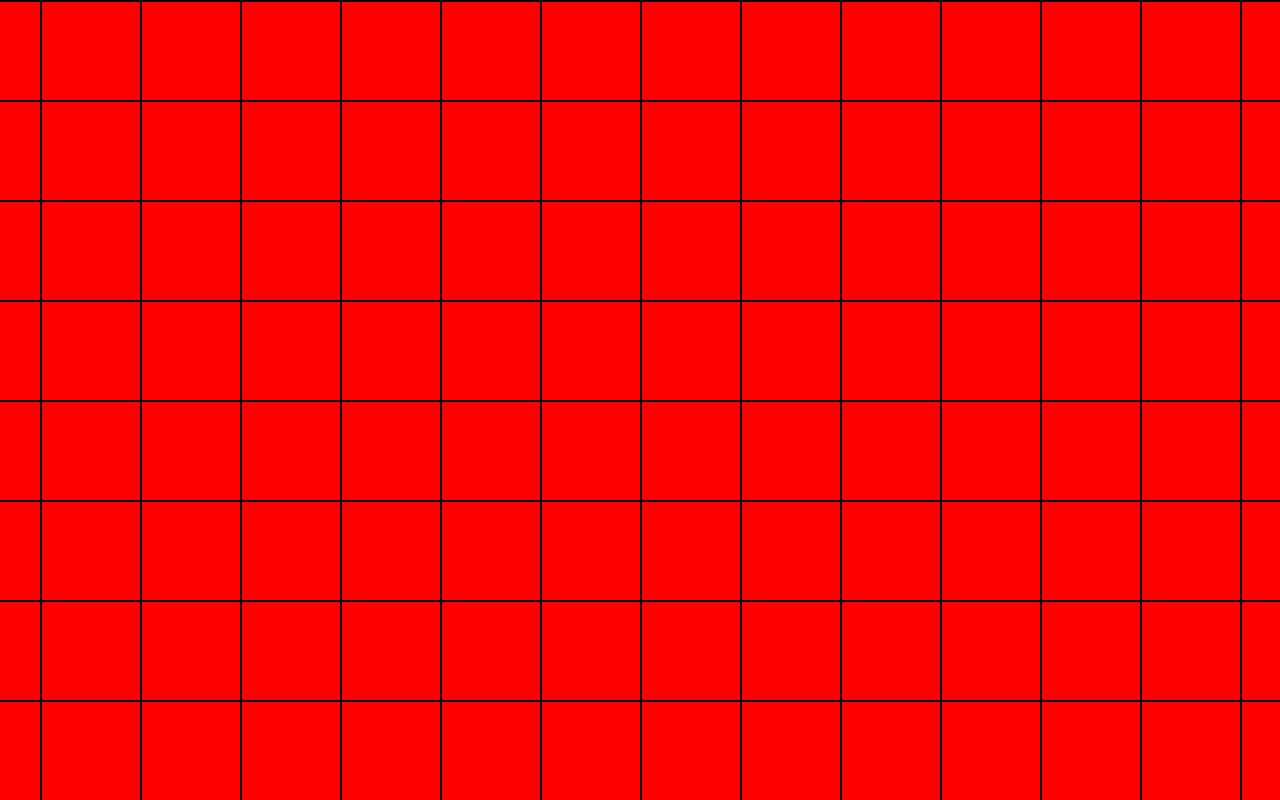
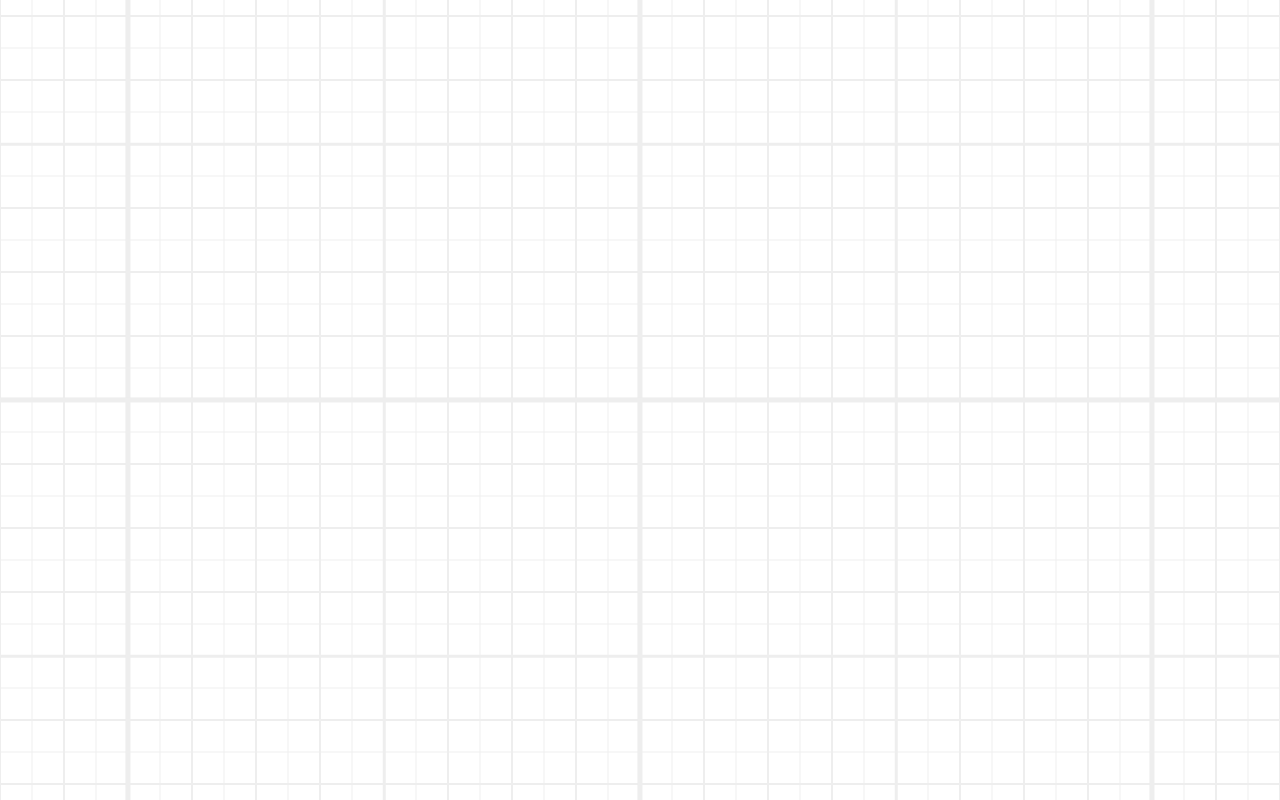
Before and after one commit to dirckvdende/gravity-sim, a Vue app: page / in a window 1280 px wide. Built offline with nearby package versions, Linux system fonts and the light colour scheme.

Commit message:
Properly implemented grid renderer

```diff
--- a/src/map/GridRenderer.vue
+++ b/src/map/GridRenderer.vue
@@ -3,70 +3,171 @@
     import type { PositionRectTracker } from './positionRectTracker';
     import Vector2 from '@/util/Vector2';
 
-    const { tracker } = defineProps<{
+    const {
+        tracker,
+        stepSize = 2,
+        color = "#eee",
+        width = .01,
+        minPixelWidth = 2,
+        scaleTimes = {
+            startFade: 15,
+            start: 50,
+            end: 700,
+            endFade: 800,
+        },
+    } = defineProps<{
         /**
          * Position rect tracker that is used to determine position and zoom
          * level
          */
         tracker: PositionRectTracker,
+        /**
+         * Multiplier between smaller and larger grid cells (default 2). Making
+         * this a non-integer will result in unusual behaviour and is not
+         * recommended
+         */
+        stepSize?: number,
+        /**
+         * Color of the grid lines (default #eee)
+         */
+        color?: string,
+        /**
+         * Realtive width of grid lines in units (default .01)
+         */
+        width?: number,
+        /**
+         * Minimum width in pixels any line will be drawn, even it should be
+         * thinner due to scaling (default 2)
+         */
+        minPixelWidth?: number,
+        /**
+         * Times (number of pixels per scale) at which grid lines should
+         * appear/disappear. Default { startFade: 15, start: 50, end: 700,
+         * endFade: 800 }
+         */
+        scaleTimes?: {
+            startFade: number,
+            start: number,
+            end: number,
+            endFade: number,
+        },
     }>()
 
     /**
      * Definition of a line to be displayed
      */
     type Line = {
-        left: number,
-        top: number,
+        type: "horizontal" | "vertical",
+        coord: number,
         width: number,
-        height: number,
+        transparency: number,
+    }
+
+    function gridLinesBetween(start: number, end: number, scale: number):
+    number[] {
+        const out: number[] = []
+        for (let x = floorToMultiple(start, scale); x <= end; x += scale)
+            out.push(x)
+        return out
+    }
+
+    function gridAtScale(scale: number): Line[] {
+        const { viewport } = tracker
+        const lineWidth = scale * width
+        const out: Line[] = []
+        const transparency = scaleTransparency(scale)
+        for (const coord of gridLinesBetween(viewport.value.topLeft.x,
+        viewport.value.bottomRight.x, scale))
+            out.push({
+                coord,
+                type: "vertical",
+                width: lineWidth,
+                transparency,
+            })
+        for (const coord of gridLinesBetween(viewport.value.topLeft.y,
+        viewport.value.bottomRight.y, scale))
+            out.push({
+                coord,
+                type: "horizontal",
+                width: lineWidth,
+                transparency,
+            })
+        return out
+    }
+
+    function scaleTransparency(scale: number): number {
+        const pixels = scale / tracker.pixelSize.value
+        const { startFade, start, end, endFade } = scaleTimes
+        if (pixels < startFade)
+            return 1
+        if (pixels < start)
+            return 1 - (pixels - startFade) / (start - startFade)
+        if (pixels < end)
+            return 0
+        if (pixels < endFade)
+            return (pixels - end) / (endFade - end)
+        return 1
+    }
+
+    function scales(): number[] {
+        const pixelSize = tracker.pixelSize.value
+        const out: number[] = []
+        const startScale = floorToPower(scaleTimes.start * pixelSize, stepSize)
+        const endScale = scaleTimes.endFade * pixelSize
+        for (let scale = startScale; scale < endScale; scale *= stepSize)
+            out.push(scale)
+        return out
     }
 
     function floorToMultiple(value: number, multiple: number): number {
         return Math.floor(value / multiple) * multiple
     }
 
+    function floorToPower(value: number, base: number): number {
+        return Math.pow(base, Math.floor(Math.log(value) / Math.log(base)))
+    }
+
     const lines: ComputedRef<Line[]> = computed(() => {
         const out: Line[] = []
-        const { dimensions, viewport, toPixelCoords } = tracker
-        // Horizontal lines
-        for (let y = floorToMultiple(viewport.value.topLeft.y, 100); y <=
-        viewport.value.bottomRight.y; y += 100) {
-            out.push({
-                left: 0,
-                top: toPixelCoords(new Vector2(0, y)).y,
-                width: dimensions.value.x,
-                height: 2,
-            })
-        }
-        // Vertical lines
-        for (let x = floorToMultiple(viewport.value.topLeft.x, 100); x <=
-        viewport.value.bottomRight.x; x += 100) {
-            out.push({
-                left: toPixelCoords(new Vector2(x, 0)).x,
-                top: 0,
-                width: 2,
-                height: dimensions.value.y,
-            })
-        }
+        for (const scale of scales())
+            out.push(...gridAtScale(scale))
         return out
     })
+
+    const { toPixelCoords, pixelSize } = tracker
 </script>
 
 <template>
-    <div
-        v-for="line in lines"
-        :class="$style.line"
-        :style="{
-            left: `${line.left}px`,
-            top: `${line.top}px`,
-            width: `${line.width}px`,
-            height: `${line.height}px`,
-        }" />
+    <template v-for="line in lines">
+        <div
+            v-if="line.type == 'horizontal'"
+            :class="$style.line"
+            :style="{
+                left: '0',
+                right: '0',
+                top: `${toPixelCoords(new Vector2(0, line.coord)).y}px`,
+                height: `${Math.max(line.width / pixelSize, minPixelWidth)}px`,
+                backgroundColor: color,
+                opacity: `${1 - line.transparency}`,
+                translate: '0 -50%',
+            }" />
+        <div
+            v-if="line.type == 'vertical'"
+            :class="$style.line"
+            :style="{
+                left: `${toPixelCoords(new Vector2(line.coord, 0)).x}px`,
+                width: `${Math.max(line.width / pixelSize, minPixelWidth)}px`,
+                top: '0',
+                bottom: '0',
+                backgroundColor: color,
+                opacity: `${1 - line.transparency}`,
+                translate: '-50% 0',
+            }" />
+    </template>
 </template>
 
 <style lang="scss" module>
     .line {
         position: absolute;
-        background-color: black;
     }
 </style>
--- a/src/map/Map.vue
+++ b/src/map/Map.vue
@@ -27,7 +27,7 @@
         left: 0;
         right: 0;
         bottom: 0;
-        background-color: red;
+        background-color: white;
         overflow: hidden;
     }
 
```
